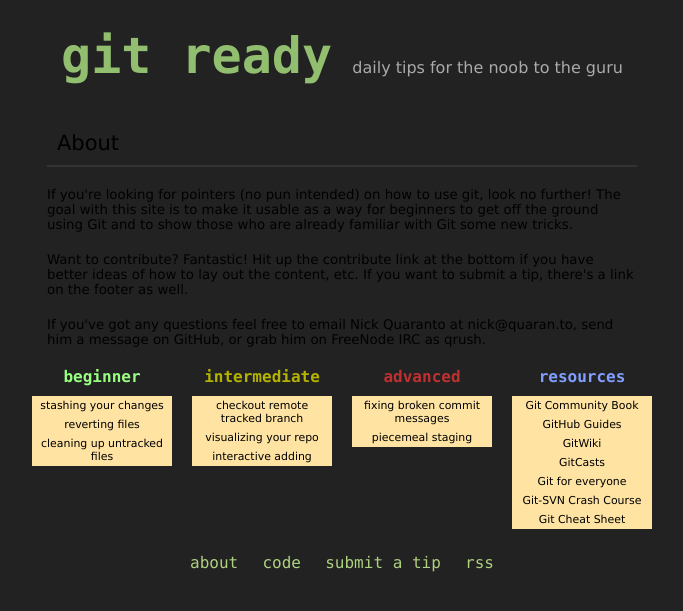
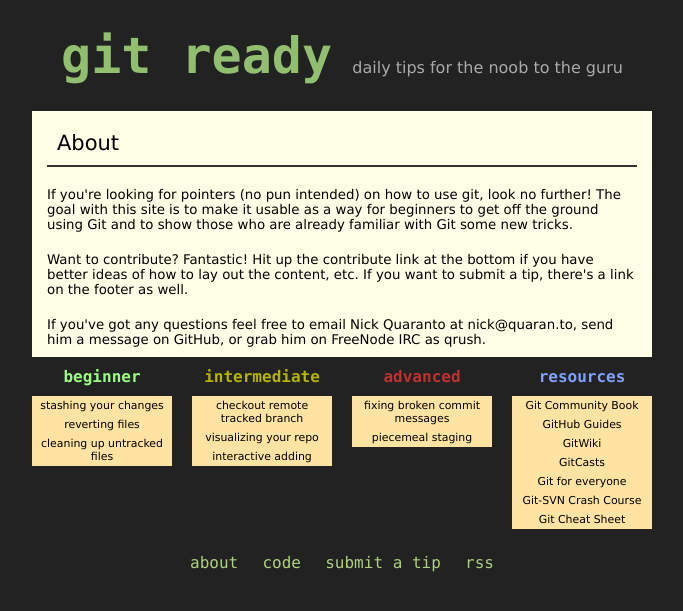
Before and after one commit to qrush/gitready, a Jekyll site: the page built from about.html, in a window 1280 px wide. Shown: the top 611 px of the page, without its empty margins (298-981 px from the left). Built offline with Jekyll 4.4.1, drawn with Linux system fonts in a browser that asks for light colours.

Commit message:
Fixing about and submit pages so they don't look stupid

```diff
--- a/about.html
+++ b/about.html
@@ -2,6 +2,7 @@
 layout: default
 title: about
 ---
+<div class="grid_8 alpha omega content">
   <h2>About</h2>
   <p>
     If you're looking for pointers (no pun intended) on how to use git, look no further!
@@ -17,3 +18,4 @@
     If you've got any questions feel free to email Nick Quaranto at nick@quaran.to, send
     him a message on GitHub, or grab him on FreeNode IRC as qrush.
   </p>
+</div>
--- a/submit.html
+++ b/submit.html
@@ -2,5 +2,7 @@
 layout: default
 title: submit a tip!
 ---
-<h2>submit a tip!</h2>
-<iframe src="http://spreadsheets.google.com/embeddedform?key=pNxLaOX4yIJnLpmHYEDxXXQ" width="310" height="616" frameborder="0" marginheight="0" marginwidth="0">Loading...</iframe>
+<div class="grid_8 alpha omega content">
+  <h2>submit a tip!</h2>
+  <iframe src="http://spreadsheets.google.com/embeddedform?key=pNxLaOX4yIJnLpmHYEDxXXQ" width="310" height="616" frameborder="0" marginheight="0" marginwidth="0">Loading...</iframe>
+</div>
```
Lines whose indentation alone changed are shown as unchanged.
